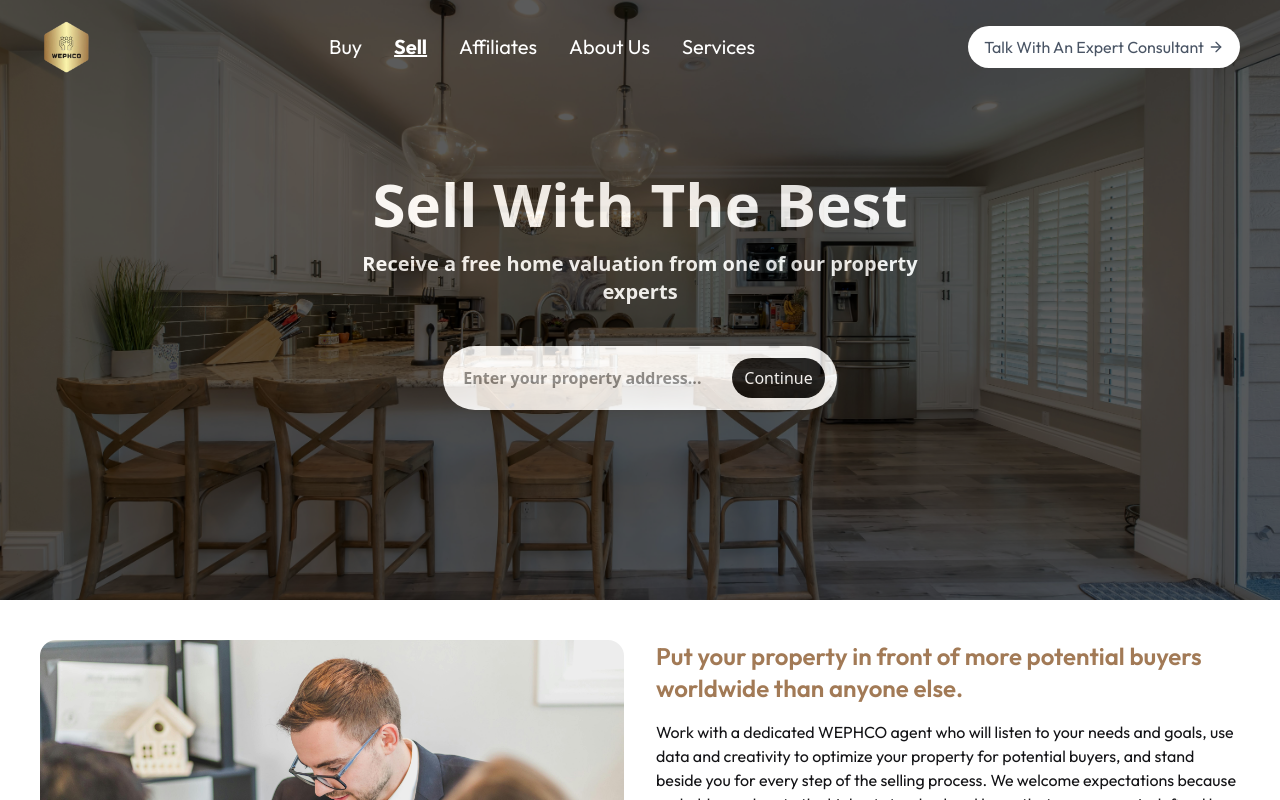
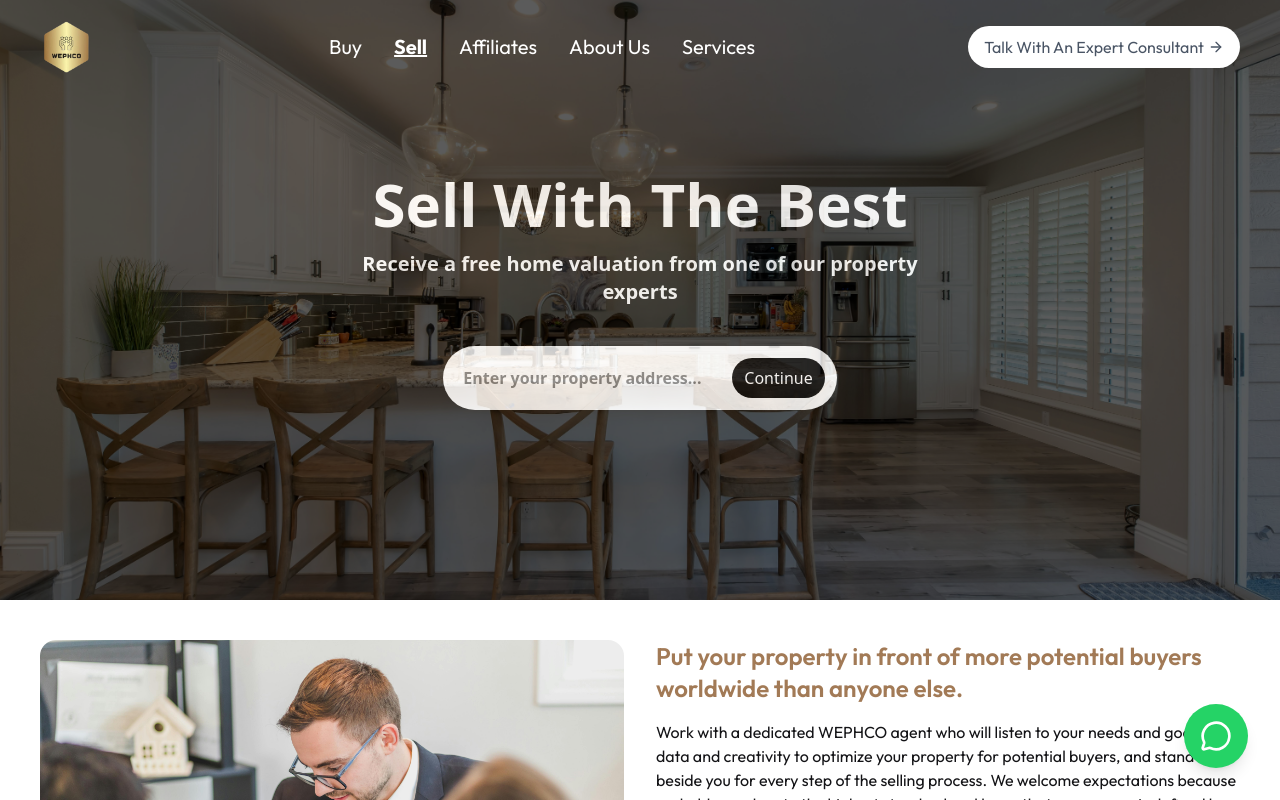
Before and after one commit to nsilva1/wephco-website-v2, a Next.js app: page /sell in a window 1280 px wide. Shown: the top 800 px of the page. Built offline with nearby package versions, Linux system fonts and the light colour scheme.

Commit message:
chat widget changed

```diff
--- a/app/(root)/layout.tsx
+++ b/app/(root)/layout.tsx
@@ -2,7 +2,8 @@ import type { Metadata } from 'next';
 import { Outfit } from 'next/font/google';
 import Navbar from '@/components/Navbar';
 import { ToastContainer } from 'react-toastify';
-import Script from 'next/script';
+// import Script from 'next/script';
+import { WhatsAppWidget } from '@/components/WhatsappWidget';
 import '../globals.css';
 
 const outfit = Outfit({
@@ -28,40 +29,7 @@ export default function RootLayout({
         <ToastContainer />
         <Navbar />
         {children}
-        {/* Inline Zoho setup script */}
-        {/* <Script
-          id="zoho-init"
-          strategy="afterInteractive"
-          dangerouslySetInnerHTML={{
-            __html: `
-              window.$zoho = window.$zoho || {};
-              $zoho.salesiq = $zoho.salesiq || {
-                ready: function() {}
-              };
-            `,
-          }}
-        /> */}
-
-        {/* Zoho widget loader script */}
-        {/* <Script
-          id="zoho-script"
-          src="https://salesiq.zohopublic.com/widget?wc=siqec03d4022833d9de76f733b7ff7454d795217e06a438641d6f7172e1dd13841b"
-          strategy="afterInteractive"
-          defer
-        /> */}
-
-        {/* === BOTPRESS WIDGET === */}
-        <Script
-          id="botpress-inject"
-          src="https://cdn.botpress.cloud/webchat/v3.3/inject.js"
-          strategy="afterInteractive"
-        />
-        <Script
-          id="botpress-config"
-          src="https://files.bpcontent.cloud/2025/03/19/13/20250319132418-LVYGHU2D.js"
-          strategy="afterInteractive"
-          defer
-        />
+        <WhatsAppWidget />
       </body>
     </html>
   );
--- a/app/about/layout.tsx
+++ b/app/about/layout.tsx
@@ -3,6 +3,7 @@ import Navbar from '@/components/Navbar';
 import { Footer } from '@/components/Footer';
 import '../globals.css';
 import { Metadata } from 'next';
+import { WhatsAppWidget } from '@/components/WhatsappWidget';
 
 export const metadata: Metadata = {
   title: 'Wephco - Buy, Sell Luxury Homes',
@@ -15,6 +16,7 @@ const AboutLayout = ({ children }: { children: React.ReactNode }) => {
       <body>
         <Navbar />
         {children}
+        <WhatsAppWidget />
         <Footer />
       </body>
     </html>
--- a/app/affiliates/layout.tsx
+++ b/app/affiliates/layout.tsx
@@ -3,6 +3,7 @@ import Navbar from '@/components/Navbar';
 import '../globals.css';
 import type { Metadata } from 'next';
 import { ToastContainer } from 'react-toastify';
+import { WhatsAppWidget } from '@/components/WhatsappWidget';
 
 export const metadata: Metadata = {
   title: 'Wephco - Buy, Sell Luxury Homes',
@@ -20,6 +21,7 @@ export default function AgentLayout({
         <ToastContainer />
         <Navbar />
         {children}
+        <WhatsAppWidget />
       </body>
     </html>
   );
--- a/app/buy/layout.tsx
+++ b/app/buy/layout.tsx
@@ -2,6 +2,7 @@ import React from 'react';
 import Navbar from '@/components/Navbar';
 import '../globals.css';
 import { Metadata } from 'next';
+import { WhatsAppWidget } from '@/components/WhatsappWidget';
 
 export const metadata: Metadata = {
   title: 'Wephco - Buy, Sell Luxury Homes',
@@ -14,6 +15,7 @@ export default function BuyLayout({ children }: { children: React.ReactNode }) {
       <body>
         <Navbar />
         {children}
+        <WhatsAppWidget />
       </body>
     </html>
   );
--- a/app/press/layout.tsx
+++ b/app/press/layout.tsx
@@ -3,6 +3,7 @@ import Navbar from '@/components/Navbar';
 import { Footer } from '@/components/Footer';
 import '../globals.css';
 import { Metadata } from 'next';
+import { WhatsAppWidget } from '@/components/WhatsappWidget';
 
 export const metadata: Metadata = {
   title: 'Wephco - Buy, Sell Luxury Homes',
@@ -19,6 +20,7 @@ export default function PressLayout({
       <body>
         <Navbar />
         {children}
+        <WhatsAppWidget />
         <Footer />
       </body>
     </html>
--- a/app/sell/layout.tsx
+++ b/app/sell/layout.tsx
@@ -2,6 +2,7 @@ import React from 'react';
 import Navbar from '@/components/Navbar';
 import '../globals.css';
 import { Metadata } from 'next';
+import { WhatsAppWidget } from '@/components/WhatsappWidget';
 
 export const metadata: Metadata = {
   title: 'Wephco - Buy, Sell Luxury Homes',
@@ -18,6 +19,7 @@ export default function SellLayout({
       <body>
         <Navbar />
         {children}
+        <WhatsAppWidget />
       </body>
     </html>
   );
--- a/app/services/layout.tsx
+++ b/app/services/layout.tsx
@@ -3,6 +3,7 @@ import Navbar from '@/components/Navbar';
 import { Footer } from '@/components/Footer';
 import '../globals.css';
 import { Metadata } from 'next';
+import { WhatsAppWidget } from '@/components/WhatsappWidget';
 
 export const metadata: Metadata = {
   title: 'Wephco - Buy, Sell Luxury Homes',
@@ -19,6 +20,7 @@ export default function ServicesLayout({
       <body>
         <Navbar />
         {children}
+        <WhatsAppWidget />
         <Footer />
       </body>
     </html>
--- /dev/null
+++ b/components/WhatsappWidget.tsx
@@ -0,0 +1,28 @@
+'use client'
+
+import React from 'react';
+import { MessageCircle } from 'lucide-react';
+
+const WhatsAppWidget = () => {
+  const phoneNumber = "2349161246300";
+  const message = "Hello! I have a question about your services.";
+
+  const encodedMessage = encodeURIComponent(message);
+  const whatsappUrl = `https://wa.me/${phoneNumber}?text=${encodedMessage}`;
+
+  return (
+    <a
+      href={whatsappUrl}
+      target="_blank"
+      rel="noopener noreferrer"
+      className="fixed bottom-8 right-8 bg-[#25D366] text-white p-4 rounded-full shadow-lg hover:scale-110 transition-transform duration-200 z-50 flex items-center justify-center"
+      onMouseEnter={(e) => (e.currentTarget.style.transform = 'scale(1.1)')}
+      onMouseLeave={(e) => (e.currentTarget.style.transform = 'scale(1.0)')}
+      aria-label="Chat on WhatsApp"
+    >
+      <MessageCircle size={32} />
+    </a>
+  );
+};
+
+export { WhatsAppWidget };
```
